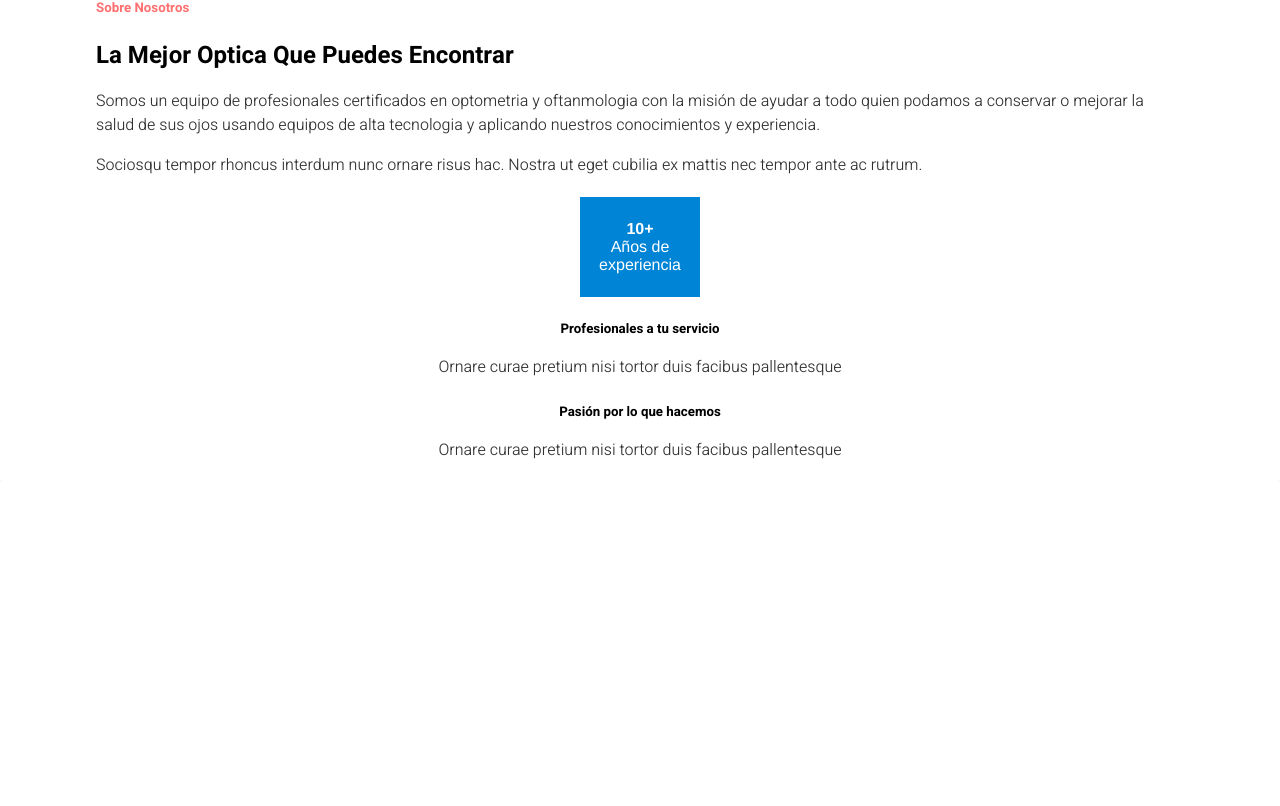
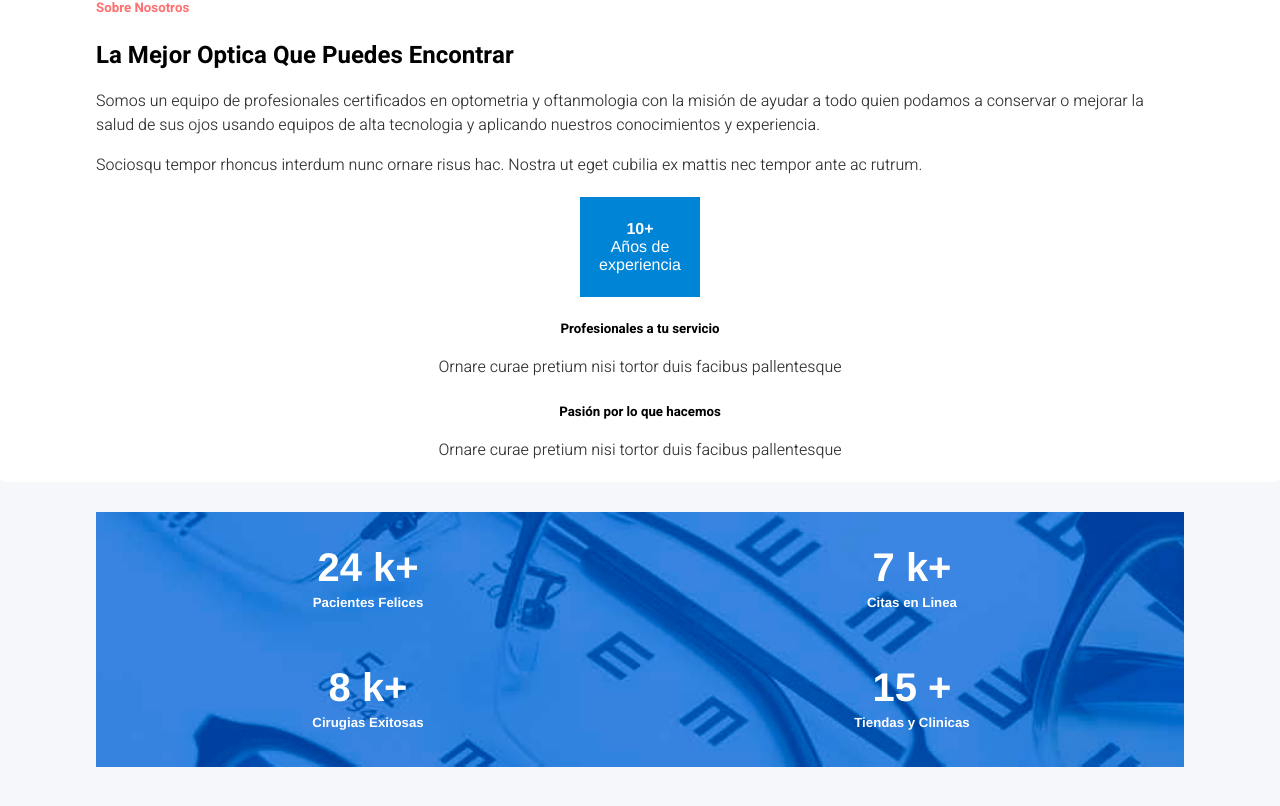
Before and after one commit to GyPDigital/opticaweb, a React (Create React App) app: page / in a window 1280 px wide. Shown: the part 2032-2838 px from the top of the page. Before the commit the page ends 2514 px from the top, so only its background shows below. Built offline with nearby package versions, Linux system fonts and the light colour scheme.

Commit message:
Update DataCounter Component

```diff
--- a/src/App.js
+++ b/src/App.js
@@ -1,6 +1,7 @@
 import './App.css';
 import AboutUs from './components/AboutUs';
 import Advantage from './components/Advantage';
+import DataCounter from './components/DataCounter';
 import Header from './components/Header';
 import Navbar from './components/Navbar';
 import Showcase from './components/Showcase';
@@ -13,6 +14,7 @@ function App() {
       <Advantage/>
       <Showcase/>
       <AboutUs/>
+      <DataCounter/>
     </div>
   );
 }
--- /dev/null
+++ b/src/assets/css/DataCounter.css
@@ -0,0 +1,50 @@
+
+
+.data-counter{
+    width: 85%;
+    height: auto;
+    margin: 30px 0;
+    padding-bottom: 15px;
+    display: flex;
+    flex-direction: row;
+    flex-wrap: wrap;
+    align-items: center;
+    justify-content: center;
+    color: white;
+    font-family: Helvetica, sans-serif;
+    background-image: url("../imgs/datacounter/dataCounter.jpg");
+    background-position: center;
+    background-size: cover;
+    background-repeat: no-repeat;
+    margin-bottom: 1000px;
+}
+
+.data-section{
+    width: 50%;
+    height: auto;
+    display: flex;
+    flex-direction: column;
+    align-items: center;
+    justify-content: center;
+    opacity: 0;
+}
+
+.ds-active{
+    animation: showIn 0.5s linear ;
+    opacity: 1;
+}
+
+@keyframes showIn {
+    from{ transform: scale(0); opacity: 0; }
+    to{ transform: scale(1); opacity: 1; }
+}
+
+.data-section > h2{
+    font-size: 40px;
+    margin-bottom: 0;
+}
+
+.data-section > h5{
+    margin-top: 5px;
+
+}
--- /dev/null
+++ b/src/components/DataCounter.js
@@ -0,0 +1,114 @@
+import React, { useEffect, useRef, useState } from "react";
+import "../assets/css/DataCounter.css";
+
+function DataCounter(){
+
+    const dataList = [
+        {
+            number: 24,
+            afterNum: "k+",
+            text: "Pacientes Felices"
+        },
+        {
+            number: 7,
+            afterNum: "k+",
+            text: "Citas en Linea"
+        },
+        {
+            number: 8,
+            afterNum: "k+",
+            text: "Cirugias Exitosas"
+        },
+        {
+            number: 15,
+            afterNum: "+",
+            text: "Tiendas y Clinicas"
+        }
+    ];
+
+    const interval = 100;
+    // Limite conteo = numero mas alto en dataList
+    //const limit = 24;
+
+    function limit(){
+        let highest = 0;
+        dataList.forEach( item => {
+            if( item.number > highest ) highest = item.number;
+        } );
+        return highest;
+    }
+
+    // numeros a mostrar iniciando en 0
+    const [counter, setCounter] = useState(0);
+    // stand-by, executting, finished
+    const [animationState, setAnimationState] = useState("stand-by");
+    // componente a la vista del usuario
+    const [compOnScreen, setCompOnScreen] = useState(false);
+
+    const componentRef = useRef();
+
+    function restartAnimation(){
+        if( animationState === "finished" ){
+            setCounter( 0 );
+            setAnimationState( "stand-by" );
+        }
+    }
+
+    useEffect(()=>{
+
+        function handleScroll(){
+
+            const yPos = componentRef.current.getBoundingClientRect().y;
+            const screenH = window.screen.height;
+            // cuando el usuario visualice una parte del componente vacio se ejecuta la animacion
+            const startPosition = ( yPos - (( screenH / 4 ) * 3 )) <= 0 ? true : false ;
+
+            if( startPosition ) setCompOnScreen(true);
+        }
+
+        window.addEventListener("scroll", handleScroll );
+
+        // la animación debe empezar una sola vez y cuando el usuario visualiza el componente
+        if( (animationState === "stand-by" || animationState === "executting") && compOnScreen ){
+
+            setAnimationState("executting");
+
+            const timer = setInterval(() => {
+
+                if( counter < limit() ){
+                    setCounter(counter + 1)
+                }else{
+                    setAnimationState("finished");
+                }
+
+            }, interval);
+
+            return () => {
+                clearInterval( timer );
+                window.removeEventListener("scroll", handleScroll );
+            }
+        }
+
+        return ()=>{ window.removeEventListener("scroll", handleScroll ); }
+
+    }, [ counter, animationState, compOnScreen, limit ]);
+
+/**************************************************************************************************/
+
+    return(
+        <div className="container">
+            <div className="data-counter" onClick={ restartAnimation } ref={ componentRef } >
+                {
+                    dataList.map( ( item, i ) =>
+                        <div key={ "ds-" + i } className={ compOnScreen ? "data-section ds-active" : "data-section" }>
+                            <h2>{ counter < item.number ? counter + " " + item.afterNum : item.number + " " + item.afterNum }</h2>
+                            <h5>{ item.text }</h5>
+                        </div>
+                    )
+                }
+            </div>
+        </div>
+    );
+}
+
+export default DataCounter;
```
Also changed, not shown: src/assets/imgs/datacounter/dataCounter.jpg (added).
